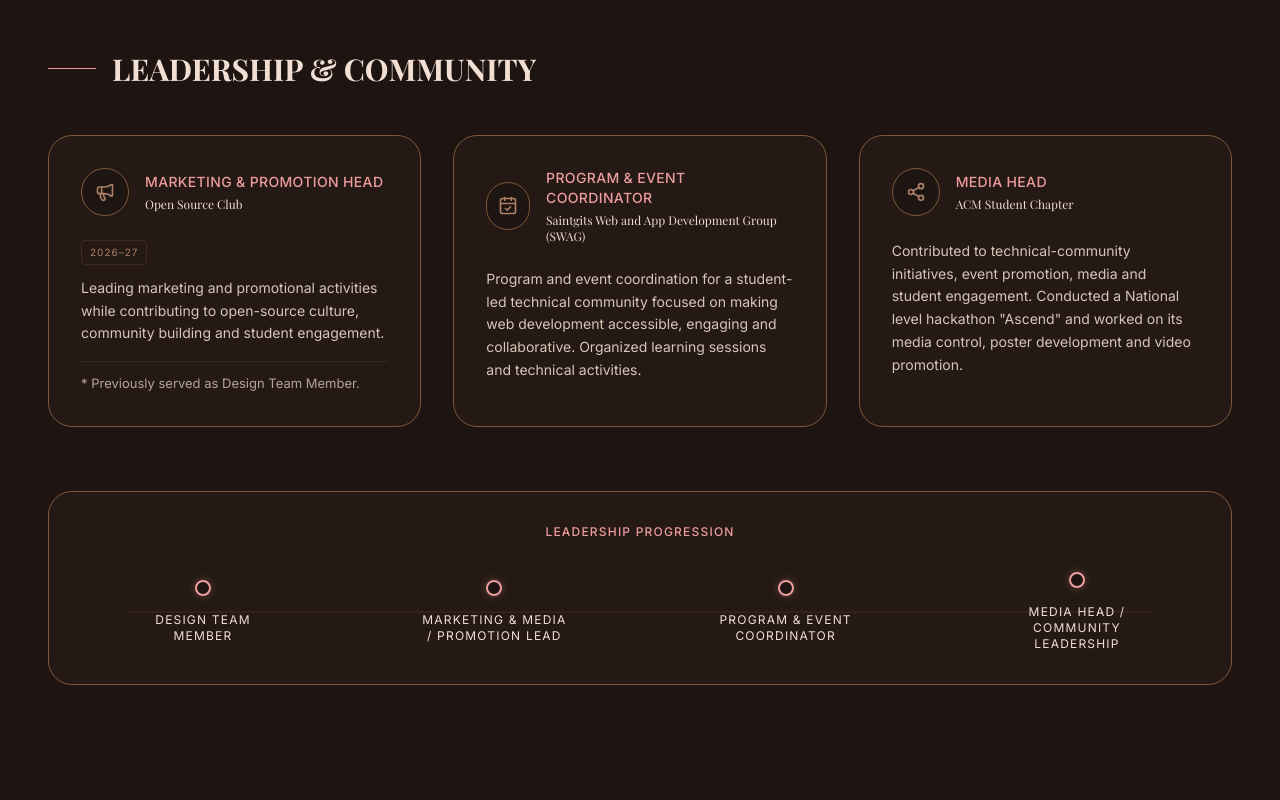
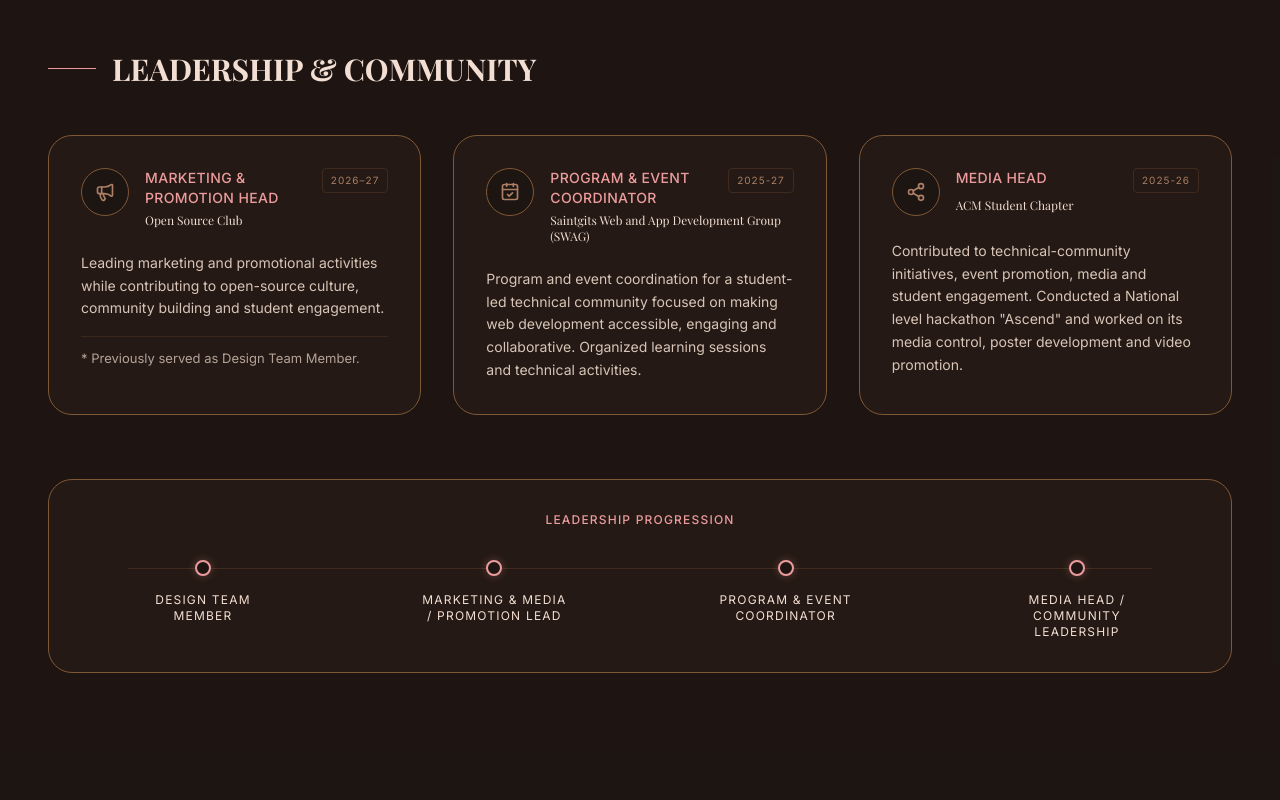
Before and after one commit to athira-anil2327/athira-portfolio, a React (Vite) app: page / in a window 1280 px wide. Shown: the part 7280-8080 px from the top of the page. Built offline with nearby package versions, Linux system fonts and the light colour scheme; a web font is replaced by a local one.

Commit message:
added resume

```diff
--- a/src/components/Hero.tsx
+++ b/src/components/Hero.tsx
@@ -38,7 +38,7 @@ export default function Hero() {
               View My Work <ArrowRight size={18} />
             </a>
             <a
-              href="/resume/resume.pdf"
+              href="/resume/Athira_Anil_Resume.pdf"
               target="_blank"
               rel="noopener noreferrer"
               className="flex items-center gap-2 border border-milk-tea text-text-cream px-8 py-3 rounded-full font-medium transition-all hover:bg-milk-tea/20 hover:border-milk-tea"
--- a/src/components/LeadershipCommunity.tsx
+++ b/src/components/LeadershipCommunity.tsx
@@ -12,12 +12,14 @@ export default function LeadershipCommunity() {
     {
       role: 'PROGRAM & EVENT COORDINATOR',
       org: 'Saintgits Web and App Development Group (SWAG)',
+      year: '2025-27',
       description: 'Program and event coordination for a student-led technical community focused on making web development accessible, engaging and collaborative. Organized learning sessions and technical activities.',
       icon: CalendarCheck,
     },
     {
       role: 'MEDIA HEAD',
       org: 'ACM Student Chapter',
+      year: '2025-26',
       description: 'Contributed to technical-community initiatives, event promotion, media and student engagement. Conducted a National level hackathon "Ascend" and worked on its media control, poster development and video promotion.',
       icon: Share2,
     },
@@ -44,20 +46,22 @@ export default function LeadershipCommunity() {
             const Icon = item.icon;
             return (
               <div key={index} className="glass-card p-8 flex flex-col hover:border-sakura/50 transition-all duration-300">
-                <div className="flex items-center gap-4 mb-6">
-                  <div className="w-12 h-12 rounded-full bg-brand-bg border border-aloewood flex items-center justify-center text-milk-tea">
+                <div className="flex items-start gap-4 mb-6">
+                  <div className="w-12 h-12 shrink-0 rounded-full bg-brand-bg border border-aloewood flex items-center justify-center text-milk-tea">
                     <Icon size={20} />
                   </div>
-                  <div>
-                    <h3 className="text-sm font-sans font-medium text-sakura tracking-wide uppercase">{item.role}</h3>
+                  <div className="flex-1">
+                    <div className="flex justify-between items-start gap-2">
+                      <h3 className="text-sm font-sans font-medium text-sakura tracking-wide uppercase">{item.role}</h3>
+                      {item.year && (
+                        <div className="shrink-0 text-[10px] text-milk-tea tracking-widest uppercase border border-aloewood/30 px-2 py-1 rounded">
+                          {item.year}
+                        </div>
+                      )}
+                    </div>
                     <p className="text-text-cream text-xs font-serif italic mt-1">{item.org}</p>
                   </div>
                 </div>
-                {item.year && (
-                  <div className="text-[10px] text-milk-tea tracking-widest uppercase mb-3 border border-aloewood/30 w-max px-2 py-1 rounded">
-                    {item.year}
-                  </div>
-                )}
                 <p className="text-text-beige text-[14px] font-sans leading-relaxed">
                   {item.description}
                 </p>
@@ -74,9 +78,9 @@ export default function LeadershipCommunity() {
         {/* Leadership Progression Timeline */}
         <div className="mt-12 glass-card p-8">
           <p className="text-sakura text-xs uppercase tracking-widest mb-8 font-medium text-center">Leadership Progression</p>
-          <div className="flex flex-col md:flex-row items-center justify-between relative max-w-5xl mx-auto">
+          <div className="flex flex-col md:flex-row items-start justify-between relative max-w-5xl mx-auto">
             {/* Connecting Line (desktop only) */}
-            <div className="hidden md:block absolute top-1/2 left-0 w-full h-px bg-aloewood/30 -translate-y-1/2 z-0"></div>
+            <div className="hidden md:block absolute top-2 left-0 w-full h-px bg-aloewood/30 z-0"></div>
 
             {timeline.map((stage, index) => (
               <div key={index} className="flex flex-col items-center z-10 w-full md:w-auto relative mb-8 md:mb-0">
```
Also changed, not shown: 2 other files (tests, documents, lock files or other folders).
